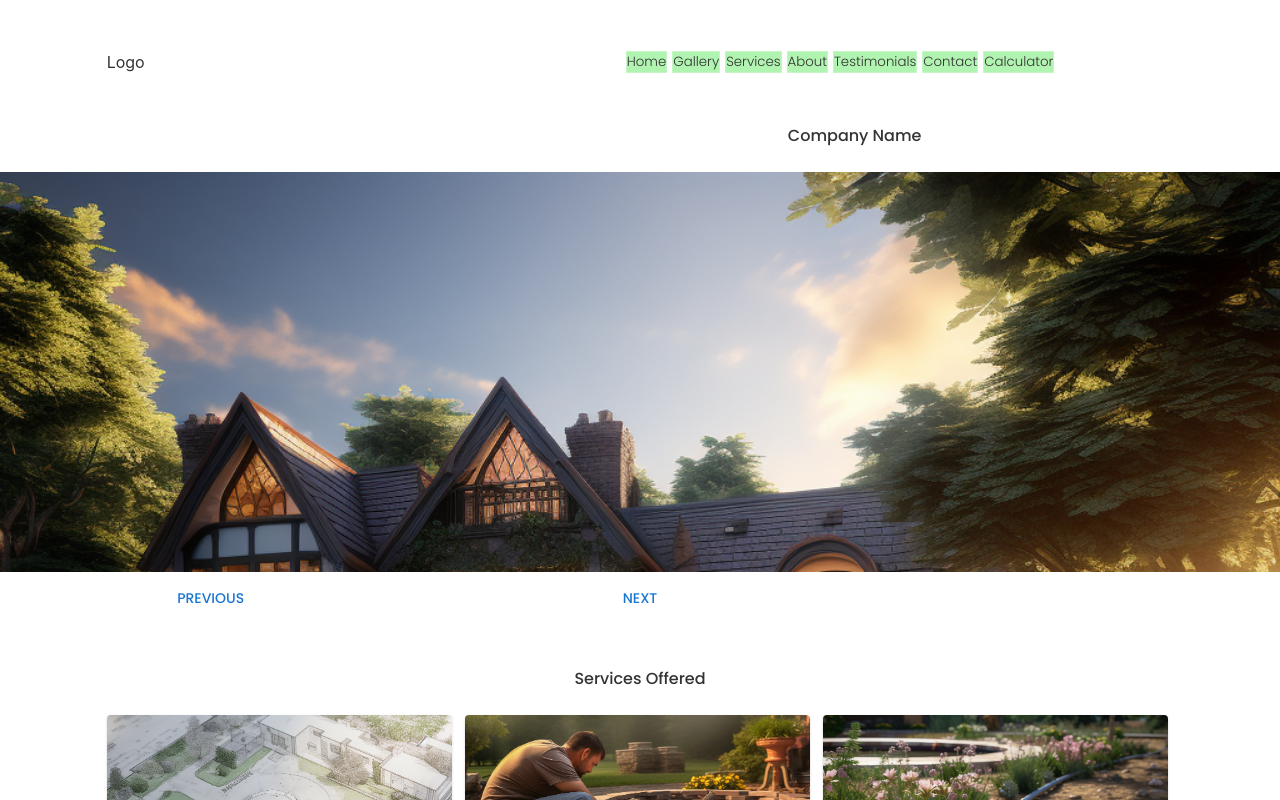
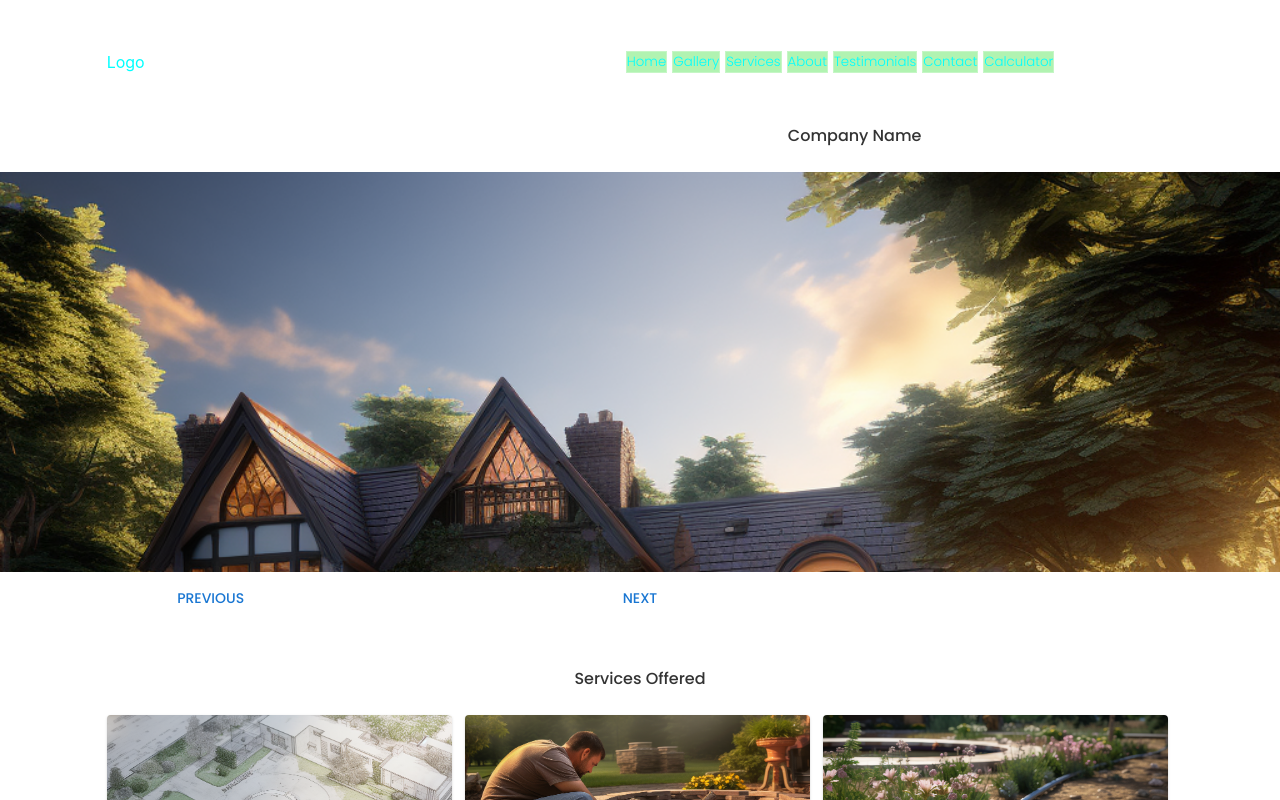
Before and after one commit to johnlundy94/landscape, a React (Create React App) app: page / in a window 1280 px wide. Shown: the top 800 px of the page. Built offline with nearby package versions, Linux system fonts and the light colour scheme.

Commit message:
test commit on new laptop

```diff
--- a/src/styles/About.css
+++ b/src/styles/About.css
@@ -7,6 +7,7 @@
     grid-template-rows: 40px repeat(4, auto);
     grid-column: 2 / span 10;
     width: 100%;
+    color:aqua
 }
 
 .about-title {
--- a/src/styles/Home.css
+++ b/src/styles/Home.css
@@ -2,4 +2,5 @@
     display: grid;
     grid-template-columns: repeat(12, 1fr);
     place-content: center;
+    color: aqua;
 }
```
